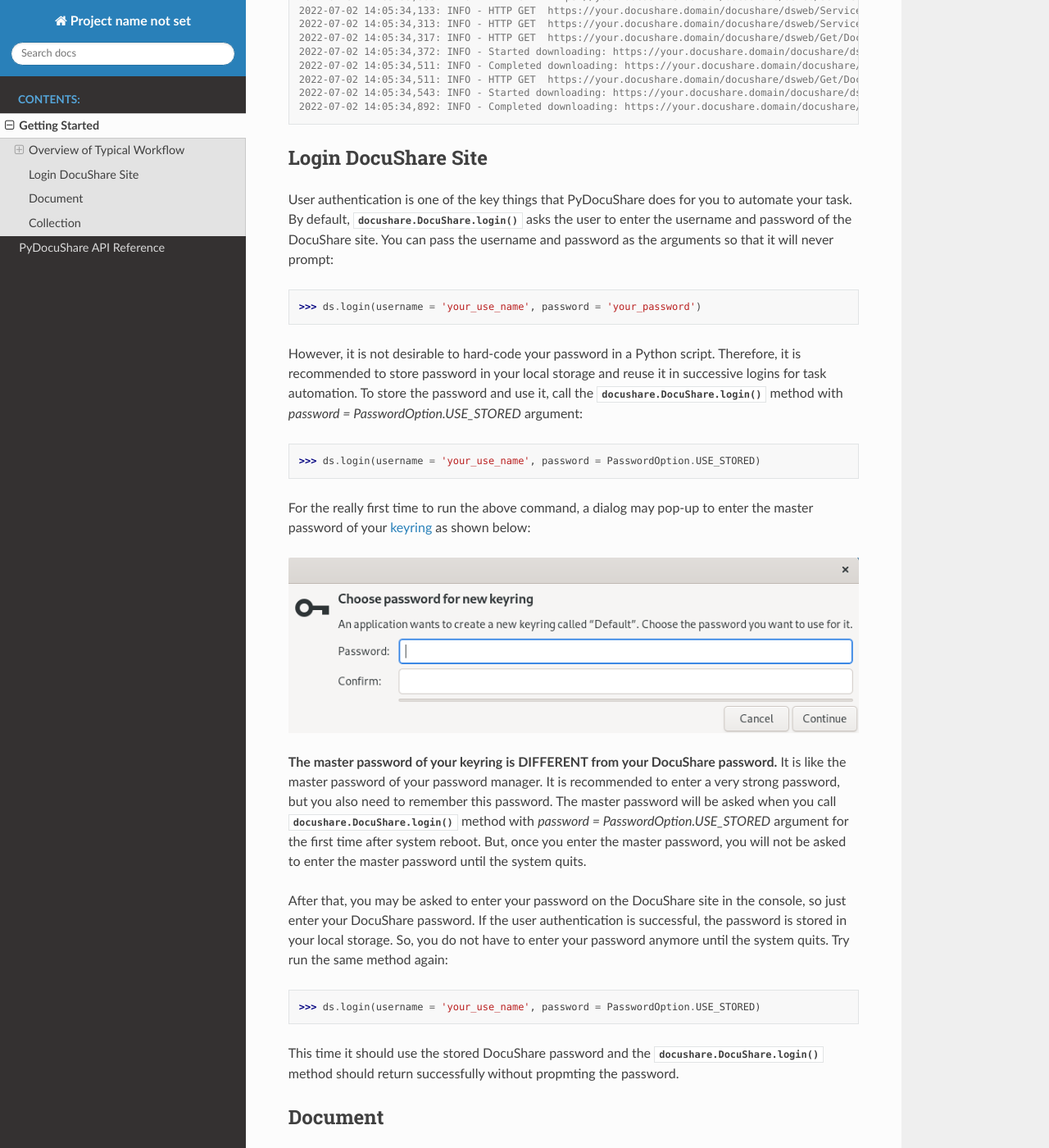
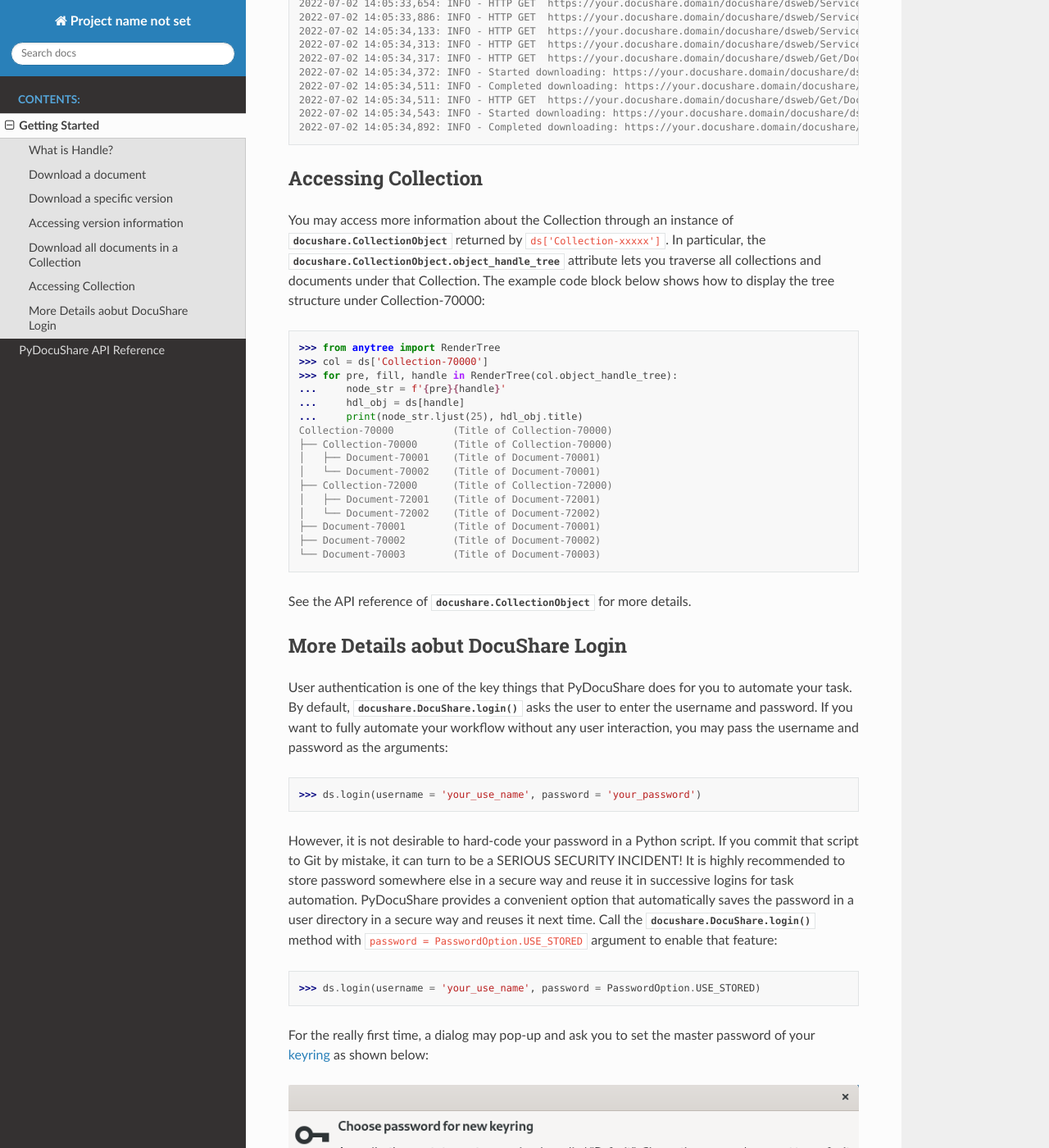
Before and after one commit to tmtsoftware/cont-pydocushare, a Sphinx documentation site: the page built from docs/getting-started.rst, in a window 1280 px wide and 1400 px high, scrolled down 2173 px. Shown: the whole window at 82% size. Built offline with Sphinx 7.4.7 and the Read the Docs theme 2.0.0, drawn with Linux system fonts in a browser that asks for light colours; some of the changed text lies outside the part shown.

Commit message:
Improved documents.

```diff
--- a/docs/getting-started.rst
+++ b/docs/getting-started.rst
@@ -3,20 +3,19 @@
 Getting Started
 ===============
 
-PyDocuShare API allows you to access Collections, Documents and their versions in a DocuShare site in a programmatic way.
-You can automate your task or workflow that requires accesses to Xerox DocuShare using this API in Python.
+PyDocuShare provides Python API to access Collections, Documents and their versions in a Xerox DocuShare site. You can automate your task or workflow that requires accesses to Xerox DocuShare using this API. This document gives you an idea about what can be done with this API.
 
-Overview of Typical Workflow
-----------------------------
+What is Handle?
+---------------
 
 In DocuShare, each docuemnt and object can be identified by a **handle** like Document-00000, Version-000000, Collection-00000. These handles are typically shown as a part of URL when you access your DocuShare site. For example, when you open a Collection in your DocuShare site, the URL in your Web browser should look like:
 
     https://your.docushare.domain/docushare/dsweb/Get/Document-98765/xxxxx.pdf
 
-"Document-98765" with in this URL is what we call **handle**. This handle is essentially the key to view the properties of the document/collection/version and download the docuemnt file.
+"Document-98765" within this URL is what we call **handle**. This handle is essentially the key or the identifier to view the collections, documents and versions.
 
 Download a document
-^^^^^^^^^^^^^^^^^^^
+-------------------
 
 You need to login first to access your DocuShare site:
 
@@ -45,7 +44,7 @@
 >>> doc = ds['Document-98765']
 
 Download a specific version
-^^^^^^^^^^^^^^^^^^^^^^^^^^^
+---------------------------
 
 To download a specific version, you can also specify Version handle:
 
@@ -56,7 +55,7 @@
 
 
 Accessing version information
-^^^^^^^^^^^^^^^^^^^^^^^^^^^^^
+-----------------------------
 
 You can get the version information as shown below:
 
@@ -66,7 +65,7 @@
 ...     print(f'{ver_hdl} is version #{ver.version_number} for {doc.handle}.')
 
 Download all documents in a Collection
-^^^^^^^^^^^^^^^^^^^^^^^^^^^^^^^^^^^^^^
+--------------------------------------
 
 The example below shows how you can download all documents in a Collection:
 
@@ -95,36 +94,51 @@
 2022-07-02 14:05:34,543: INFO - Started downloading: https://your.docushare.domain/docushare/dsweb/Get/Document-10002 => output_dir/document2.pdf
 2022-07-02 14:05:34,892: INFO - Completed downloading: https://your.docushare.domain/docushare/dsweb/Get/Document-10002 => output_dir/document2.pdf
 
-
-Login DocuShare Site
+Accessing Collection
 --------------------
 
-User authentication is one of the key things that PyDocuShare does for you to automate your task. By default, :py:meth:`docushare.DocuShare.login()` asks the user to enter the username and password of the DocuShare site. You can pass the username and password as the arguments so that it will never prompt:
+You may access more information about the Collection through an instance of :py:class:`docushare.CollectionObject` returned by ``ds['Collection-xxxxx']``. In particular, the :py:attr:`docushare.CollectionObject.object_handle_tree` attribute lets you traverse all collections and documents under that Collection. The example code block below shows how to display the tree structure under Collection-70000:
+
+>>> from anytree import RenderTree
+>>> col = ds['Collection-70000']
+>>> for pre, fill, handle in RenderTree(col.object_handle_tree):
+...     node_str = f'{pre}{handle}'
+...     hdl_obj = ds[handle]
+...     print(node_str.ljust(25), hdl_obj.title)
+Collection-70000          (Title of Collection-70000)
+├── Collection-70000      (Title of Collection-70000)
+│   ├── Document-70001    (Title of Document-70001)
+│   └── Document-70002    (Title of Document-70001)
+├── Collection-72000      (Title of Collection-72000)
+│   ├── Document-72001    (Title of Document-72001)
+│   └── Document-72002    (Title of Document-72002)
+├── Document-70001        (Title of Document-70001)
+├── Document-70002        (Title of Document-70002)
+└── Document-70003        (Title of Document-70003)
+
+See the API reference of :py:class:`docushare.CollectionObject` for more details.
+
+More Details aobut DocuShare Login
+----------------------------------
+
+User authentication is one of the key things that PyDocuShare does for you to automate your task. By default, :py:meth:`docushare.DocuShare.login()` asks the user to enter the username and password. If you want to fully automate your workflow without any user interaction, you may pass the username and password as the arguments:
 
 >>> ds.login(username = 'your_use_name', password = 'your_password')
 
-However, it is not desirable to hard-code your password in a Python script. Therefore, it is recommended to store password in your local storage and reuse it in successive logins for task automation. To store the password and use it, call the :py:meth:`docushare.DocuShare.login()` method with `password = PasswordOption.USE_STORED` argument:
+However, it is not desirable to hard-code your password in a Python script. If you commit that script to Git by mistake, it can turn to be a SERIOUS SECURITY INCIDENT! It is highly recommended to store password somewhere else in a secure way and reuse it in successive logins for task automation. PyDocuShare provides a convenient option that automatically saves the password in a user directory in a secure way and reuses it next time. Call the :py:meth:`docushare.DocuShare.login()` method with ``password = PasswordOption.USE_STORED`` argument to enable that feature:
 
 >>> ds.login(username = 'your_use_name', password = PasswordOption.USE_STORED)
 
-For the really first time to run the above command, a dialog may pop-up to enter the master password of your `keyring <https://pypi.org/project/keyring/>`_ as shown below:
+For the really first time, a dialog may pop-up and ask you to set the master password of your `keyring <https://pypi.org/project/keyring/>`_ as shown below:
 
 .. image:: images/keyring_setting_master_password_Ubuntu.png
 
-**The master password of your keyring is DIFFERENT from your DocuShare password.** It is like the master password of your password manager. It is recommended to enter a very strong password, but you also need to remember this password. The master password will be asked when you call :py:meth:`docushare.DocuShare.login()` method with `password = PasswordOption.USE_STORED` argument for the first time after system reboot. But, once you enter the master password, you will not be asked to enter the master password until the system quits.
+**The master password of your keyring is DIFFERENT from your DocuShare password.** It is like the master password of your password manager. You should set a very strong password, but you also need to remember this password. It is recommended to set the same password as your DocuShare password so that you will have less chance to forget. You will be asked to enter the master password when you call :py:meth:`docushare.DocuShare.login()` method with ``password = PasswordOption.USE_STORED`` argument for the first time after system reboot. But, once you enter the master password, you will not be asked to enter it until the system quits.
 
-After that, you may be asked to enter your password on the DocuShare site in the console, so just enter your DocuShare password. If the user authentication is successful, the password is stored in your local storage. So, you do not have to enter your password anymore until the system quits. Try run the same method again:
+After that, you may be asked to enter your password on the DocuShare site in the console if it is your first time. If so, just enter your DocuShare password. If the user authentication is successful, the password is stored in your user directory. This storage is persistent, so you do not have to enter the DocuShare password forever until you change it.
+
+Let's confirm that the password was stored correctly. Run the same method again and again:
 
 >>> ds.login(username = 'your_use_name', password = PasswordOption.USE_STORED)
 
-This time it should use the stored DocuShare password and the :py:meth:`docushare.DocuShare.login()` method should return successfully without propmting the password.
-
-Document
---------
-
-TODO: talk about the details of handling Document
-
-Collection
-----------
-
-TODO: talk about the details of handling Collection
+Now this method should not ask the user to enter the password, which means that PyDocuShare uses the stored DocuShare password for user authentication. As you as you call the :py:meth:`docushare.DocuShare.login()` method with the same arguments, all you need to enter is the master password (not DocuShare password) only once after every system boot.
--- a/docs/index.rst
+++ b/docs/index.rst
@@ -1,7 +1,9 @@
 PyDocuShare
 ===========
 
-This is the top page of documents for PyDocuShare, python API to interact with DocuShare.
+This is the top page of documents for PyDocuShare, python API to interact with your Xerox DocuShare site.
+
+.. image:: images/example_collection.png
 
 .. toctree::
    :maxdepth: 2
```
Also changed, not shown: other parts of docs/getting-started.rst (+2 -2 lines), docs/images/example_collection.png (added).
